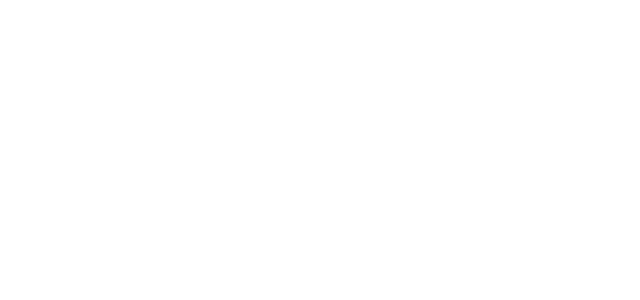
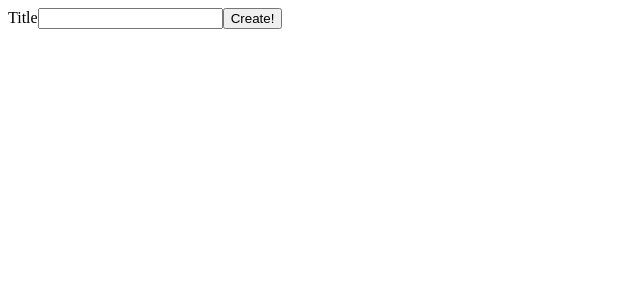
Before and after one commit to Mehrdad-mousavi96/investment_calculator, a React (Create React App) app: page / in a window 1280 px wide. Shown: the top 300 px of the page, without its empty margins (0-640 px from the left). Built offline with nearby package versions, Linux system fonts and the light colour scheme.

Commit message:
we cam take books name and save it in our state and also update it

```diff
--- a/src/Stephen Grider/book app/App_.jsx
+++ b/src/Stephen Grider/book app/App_.jsx
@@ -1,9 +1,16 @@
-import React from 'react'
+import React, { useState } from 'react'
+import BookCreate from './components/BookCreate'
 
 const App_ = () => {
+    const [books, setBooks] = useState([])
+
+    const handleCreateBook = (title) => {
+        console.log("Need to add book with:", title)
+    }
+
   return (
     <div>
-
+        <BookCreate onCreate={handleCreateBook} />
     </div>
   )
 }
--- a/src/Stephen Grider/book app/components/BookCreate.jsx
+++ b/src/Stephen Grider/book app/components/BookCreate.jsx
@@ -1,9 +1,26 @@
-import React from 'react'
+import React, { useState } from "react";
 
-const BookCreate = () => {
+const BookCreate = ({ onCreate }) => {
+  const [title, setTitle] = useState("");
+
+  const handleChange = (event) => {
+    setTitle(event.target.value);
+  };
+
+  const handleSubmit = (event) => {
+    event.preventDefault();
+    onCreate(title)
+  }
+
   return (
-    <div>BookCreate</div>
-  )
-}
+    <div onSubmit={handleSubmit}>
+      <form>
+        <label>Title</label>
+        <input value={title} onChange={handleChange} />
+        <button>Create!</button>
+      </form>
+    </div>
+  );
+};
 
-export default BookCreate
+export default BookCreate;
```
